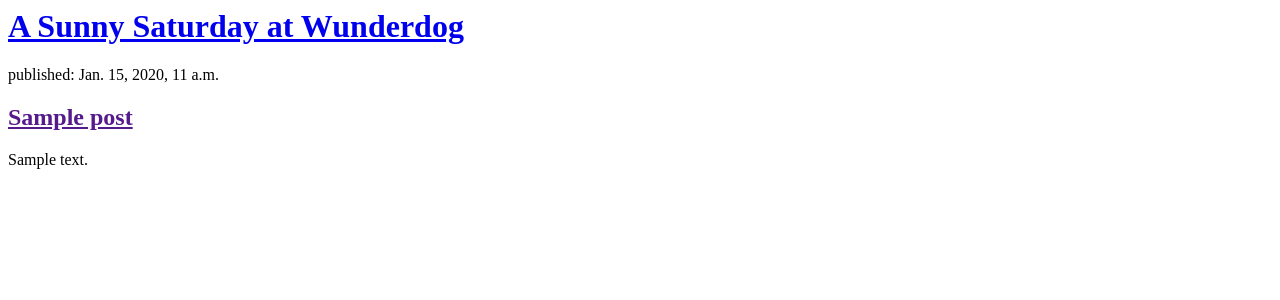
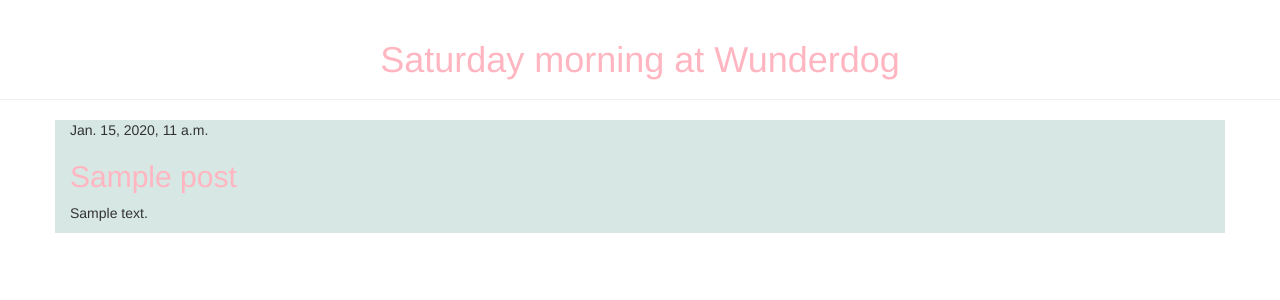
Before and after one commit to ashleynguci/firstDjangoWeb, a Django app: template blog/templates/blog/post_list.html in a window 1280 px wide. Shown: the top 300 px of the page. Run offline with Django 3.2, Linux system fonts and the light colour scheme; the template is opened without the code that fills it: values that come from a table or form of the project are taken from there, others are empty; tables that the repository leaves empty hold one stand-in row (values such as "Sample post"); some libraries are stand-ins or nearby versions.

Commit message:
Added view and template for blog posts and CSS

```diff
--- /dev/null
+++ b/blog/static/css/blog.css
@@ -0,0 +1,7 @@
+.container {
+  background-color: #d7e7e4;
+}
+h1 a,
+h2 a {
+  color: lightpink;
+}
--- /dev/null
+++ b/blog/templates/blog/base.html
@@ -0,0 +1,32 @@
+{% load static %}
+<html>
+  <head>
+    <title>Ashley</title>
+    <link
+      rel="stylesheet"
+      href="//maxcdn.bootstrapcdn.com/bootstrap/3.2.0/css/bootstrap.min.css"
+    />
+    <link
+      rel="stylesheet"
+      href="//maxcdn.bootstrapcdn.com/bootstrap/3.2.0/css/bootstrap-theme.min.css"
+    />
+    <link
+      href="//fonts.googleapis.com/css?family=Lobster&subset=latin,latin-ext"
+      rel="stylesheet"
+      type="text/css"
+    />
+    <link rel="stylesheet" href="{% static 'css/blog.css' %}" />
+  </head>
+  <body>
+    <div class="page-header text-center">
+      <h1><a href="/">Saturday morning at Wunderdog</a></h1>
+    </div>
+    <div class="content container">
+      <div class="row">
+        <div class="col-md-8">
+          {% block content %} {% endblock %}
+        </div>
+      </div>
+    </div>
+  </body>
+</html>
--- a/blog/templates/blog/post_list.html
+++ b/blog/templates/blog/post_list.html
@@ -1,13 +1,25 @@
+{% extends 'blog/base.html' %}
+<!-- {% load static %}
 <html>
   <head>
     <title>Ashley's blog</title>
+    <link
+      rel="stylesheet"
+      href="//maxcdn.bootstrapcdn.com/bootstrap/3.2.0/css/bootstrap.min.css"
+    />
+    <link
+      rel="stylesheet"
+      href="//maxcdn.bootstrapcdn.com/bootstrap/3.2.0/css/bootstrap-theme.min.css"
+    />
+    <link rel="stylesheet" href="{% static 'css/blog.css' %}" />
   </head>
   <body>
+    <div class="container">
       <div>
         <h1><a href="/">A Sunny Saturday at Wunderdog</a></h1>
       </div>
 
-    <!-- <div>
+       <div>
             <p>published: 14.06.2014, 12:14</p>
             <h2><a href="">My first post</a></h2>
             <p>Lorem ipsum dolor sit amet consectetur adipisicing elit. Similique a hic ab dolore, eius quod aut deserunt laboriosam ipsam ipsum soluta, magni porro tempore consequatur totam quia? Animi, tempora eum?</p>
@@ -17,14 +29,19 @@
             <h2><a href="">My second post</a></h2>
             <p>Aenean eu leo quam. Pellentesque ornare sem lacinia quam venenatis vestibulum. Donec id elit non mi porta gravida at eget metus. Fusce dapibus, tellus ac cursus commodo, tortor mauris condimentum nibh, ut f.</p>
         </div> -->
-    {% for post in posts %}
-    <div>
-      <p>published: {{ post.published_date }}</p>
+{% block content %} {% for post in posts %}
+<div class="post">
+  <div class="date">
+    {{ post.published_date }}
+  </div>
   <h2>
-        <a href="">{{ post.title }}</a>
+    <h2>
+      <a href="{% url 'post_detail' pk=post.pk %}">{{ post.title }}</a>
+    </h2>
   </h2>
   <p>{{ post.text | linebreaksbr }}</p>
 </div>
-    {% endfor %}
+{% endfor %} {% endblock %}
+<!-- </div>
   </body>
-</html>
+</html> -->
--- a/blog/urls.py
+++ b/blog/urls.py
@@ -3,4 +3,5 @@
 
 urlpatterns = [
     path('', views.post_list, name='post_list'),
+    path('post/<int:pk>/', views.post_detail, name='post_detail'),
 ]
--- a/blog/views.py
+++ b/blog/views.py
@@ -1,6 +1,7 @@
 from django.shortcuts import render
 from .models import Post
 from django.utils import timezone
+from django.shortcuts import render, get_object_or_404
 
 # Create your views here.
 def post_list(request):
@@ -11,3 +12,7 @@
 def post_list(request):
     posts = Post.objects.filter(published_date__lte=timezone.now()).order_by('published_date')
     return render(request, 'blog/post_list.html', {'posts': posts})
+
+def post_detail(request, pk):
+    post = get_object_or_404(Post, pk=pk)
+    return render(request, 'blog/post_detail.html', {'post': post})
```
Also changed, not shown: blog/templates/blog/post_detail.html (added, +11 -0 lines). Lines whose indentation alone changed are shown as unchanged.
